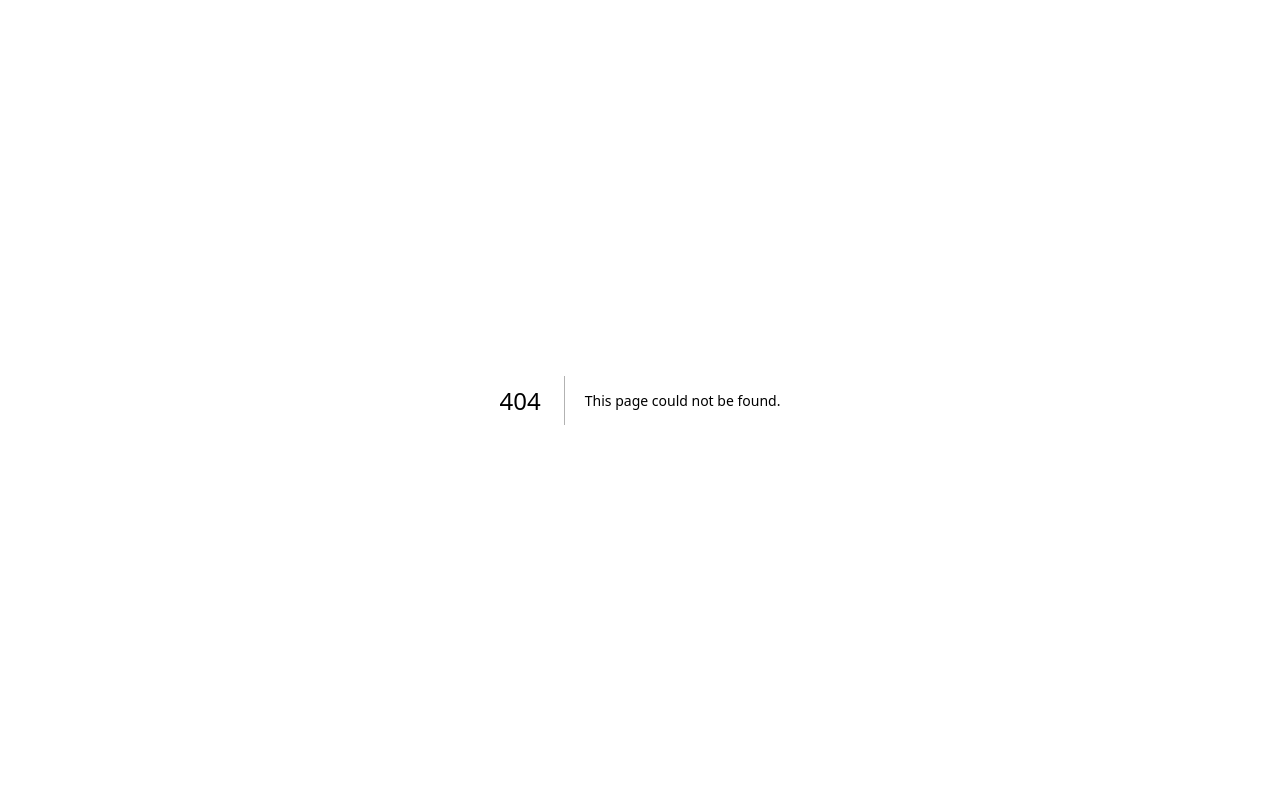
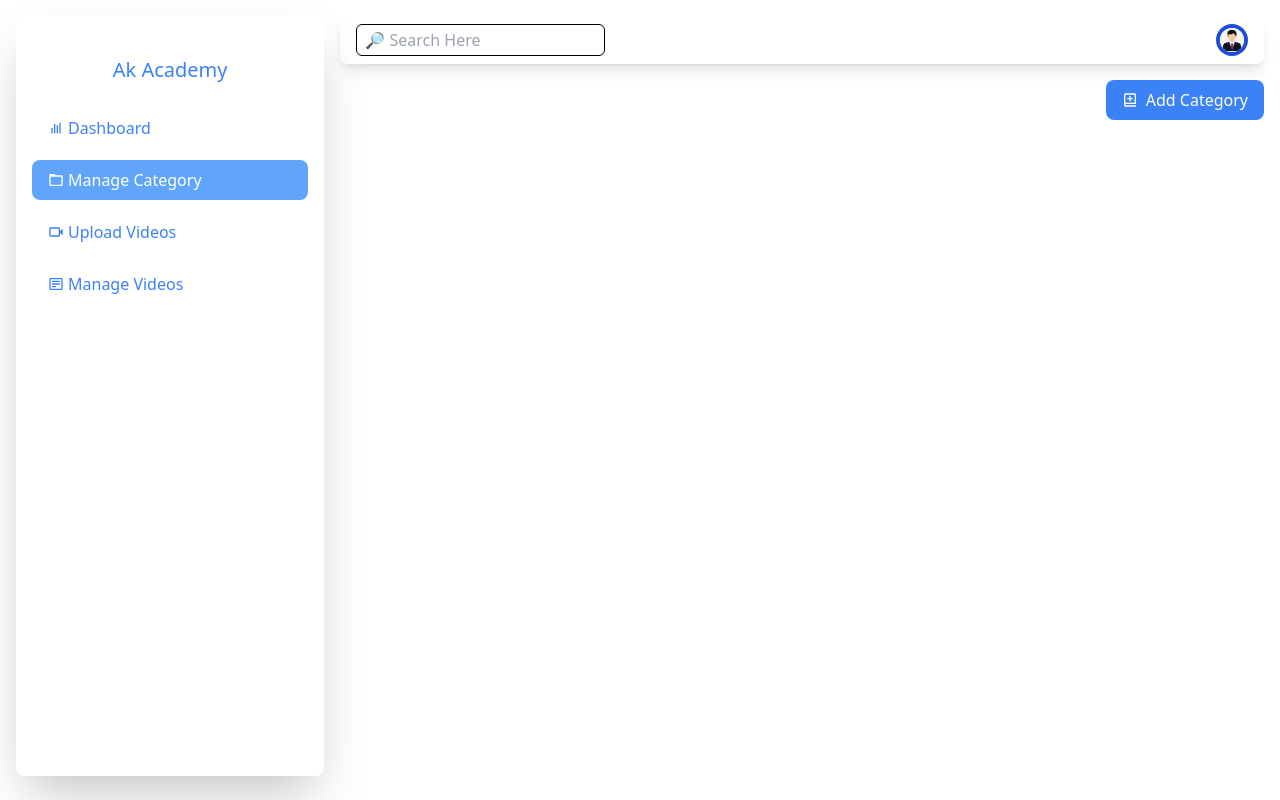
Before and after one commit to anamvai999/AnamChemistryAcademy, a Next.js app: page /dashboard/manage-category in a window 1280 px wide. Before the commit this address had no page. Built offline with nearby package versions, Linux system fonts and the light colour scheme.

Commit message:
Layout and Dashboard design implementation

```diff
--- /dev/null
+++ b/src/app/(dashboard)/dashboard/manage-category/page.jsx
@@ -0,0 +1,14 @@
+import React from 'react'
+import { BiBookAdd } from 'react-icons/bi'
+
+const page = () => {
+  return (
+    <div>
+     <div className='mt-4 flex justify-end'>
+        <button className='flex items-center gap-2 bg-blue-500 text-white px-4 py-2 rounded-lg'><BiBookAdd/> Add Category</button>
+     </div>
+    </div>
+  )
+}
+
+export default page
--- a/src/app/(dashboard)/dashboard/page.js
+++ b/src/app/(dashboard)/dashboard/page.js
@@ -1,10 +1,21 @@
+import ShadowCard from "@/components/common/ShadowCard";
 import React from "react";
 
 
 const page = () => {
   return (
     <div className="">
-
+      <div className="flex  gap-4 mt-4 justify-between text-center ">
+        <ShadowCard className={"w-full"}>
+          Enrolled <br /> 20
+        </ShadowCard>
+        <ShadowCard className={"w-full"}>
+          Lecture <br /> 45
+        </ShadowCard>
+        <ShadowCard className={"w-full"}>
+          Live Class <br /> 5
+        </ShadowCard>
+      </div>
     </div>
   );
 };
--- a/src/app/(dashboard)/layout.js
+++ b/src/app/(dashboard)/layout.js
@@ -10,13 +10,13 @@ export const metadata = {
 export default function RootLayout({ children }) {
   return (
     <html lang="en">
-      <body className="bg-white min-h-screen p-4">
-        <div className="bg-white flex gap-4">
+      <body className="bg-white min-h-screen">
+        <div className="bg-white flex gap-4 p-4">
           <div className="w-3/12 shadow-2xl p-4 min-h-[95vh] rounded-lg ">
             <SideBarMenu />
           </div>
           <div className="w-9/12 ">
-            <div className="shadow-lg p-4 rounded-lg">
+            <div className="shadow-lg px-4 py-2 rounded-lg">
               <DashboardTopBar />
             </div>
             {children}
--- a/src/components/dashboard-components/DashboardTopBar/DashboardTopBar.jsx
+++ b/src/components/dashboard-components/DashboardTopBar/DashboardTopBar.jsx
@@ -1,11 +1,18 @@
-import React from 'react'
+import React from "react";
 
 const DashboardTopBar = () => {
   return (
-    <div>
-      Top Bar
+    <div className="flex justify-between ">
+      <input type="search" placeholder="🔎 Search Here" className="rounded-md border-black bg-white border px-2" />
+      <div className="avater w-8  ">
+        <img
+          src="/demo-avater.jpg"
+          className="border-blue-700 border-4 rounded-full"
+          alt=""
+        />
+      </div>
     </div>
-  )
-}
+  );
+};
 
-export default DashboardTopBar
+export default DashboardTopBar;
--- a/src/components/dashboard-components/SiderBarMenu/SideBarMenu.jsx
+++ b/src/components/dashboard-components/SiderBarMenu/SideBarMenu.jsx
@@ -1,6 +1,6 @@
 "use client";
 import React from "react";
-import { BiBarChart, BiDetail, BiVideo } from "react-icons/bi";
+import { BiBarChart, BiDetail, BiFolder, BiVideo } from "react-icons/bi";
 import "./SideBarMenu.css";
 import Link from "next/link";
 import { usePathname } from "next/navigation";
@@ -14,6 +14,12 @@ const SideBarMenu = () => {
       link: "/dashboard",
       linkText: "Dashboard",
       linkIcon: <BiBarChart />,
+
+    },
+    {
+      link: "/dashboard/manage-category",
+      linkText: "Manage Category",
+      linkIcon: <BiFolder />,
 
     },
     {
```
Also changed, not shown: public/demo-avater.jpg (added).
